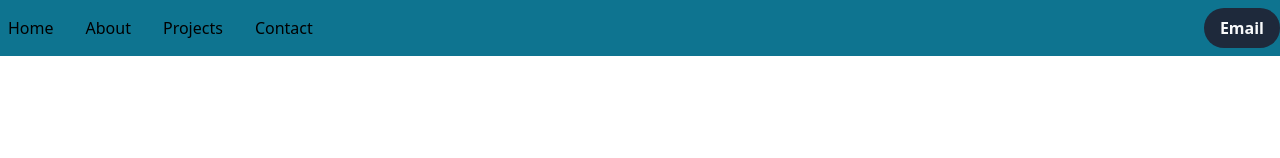
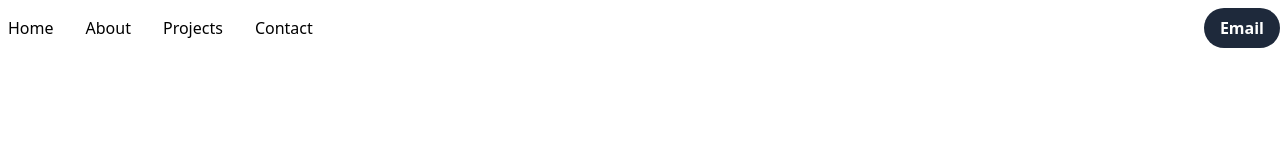
Before and after one commit to sixeyes198/react_portfolio, a React (Vite) app: page / in a window 1280 px wide. Shown: the top 158 px of the page. Built offline with nearby package versions, Linux system fonts and the light colour scheme; a web font is replaced by a local one.

Commit message:
styyling updates

```diff
--- a/src/Components/Navbar.jsx
+++ b/src/Components/Navbar.jsx
@@ -9,37 +9,49 @@ const Navbar = () => {
   };
 
   return (
-    <header className="bg-cyan-700 text-black py-2">
+    <header className=" py-2">
       <nav className="container mx-auto  flex justify-between items-center">
         {/* Hamburger menu icon for small screens */}
         <div className="flex items-center">
           <FaBars
-            className="text-white cursor-pointer md:hidden"
+            className="text-black cursor-pointer md:hidden"
             onClick={toggleMenu}
           />
           {/* Menu items */}
           <ul
-            className={`absolute md:relative top-10 left-0 md:top-auto md:left-auto md:flex flex-col md:flex-row space-y-2 md:space-y-0 md:space-x-4 bg-cyan-500 bg-opacity-80 md:bg-transparent w-1/2 h-4/6 md:w-auto ${
+            className={`absolute md:relative top-10 left-0 md:top-auto md:left-auto md:flex flex-col md:flex-row space-y-2 md:space-y-0 md:space-x-4 bg-slate-200 bg-opacity-80 md:bg-transparent w-1/2 h-4/6 md:w-auto ${
               isOpen ? "block" : "hidden"
             }`}
           >
             <li>
-              <a href="#" className="block p-2 hover:text-white">
+              <a
+                href="#"
+                className="block p-2 hover:text-white bg-opacity-50 hover:bg-slate-300 rounded-md"
+              >
                 Home
               </a>
             </li>
             <li>
-              <a href="#" className="block p-2 hover:text-white">
+              <a
+                href="#"
+                className="block p-2 hover:text-white bg-opacity-50 hover:bg-slate-300 rounded-md"
+              >
                 About
               </a>
             </li>
             <li>
-              <a href="#" className="block p-2 hover:text-white">
+              <a
+                href="#"
+                className="block p-2 hover:text-white bg-opacity-50 hover:bg-slate-300 rounded-md"
+              >
                 Projects
               </a>
             </li>
             <li>
-              <a href="#" className="block p-2 hover:text-white">
+              <a
+                href="#"
+                className="block p-2 hover:text-white bg-opacity-50 hover:bg-slate-300 rounded-md"
+              >
                 Contact
               </a>
             </li>
@@ -47,7 +59,7 @@ const Navbar = () => {
         </div>
         {/* Email button */}
         <div className="mt-2 md:mt-0">
-          <button className="rounded-full bg-slate-800 hover:bg-cyan-300 text-gray-50 font-bold py-2 px-4 ">
+          <button className="rounded-full bg-slate-800 hover:bg-slate-200 text-white hover:text-black font-bold py-2 px-4 ">
             Email
           </button>
         </div>
```
